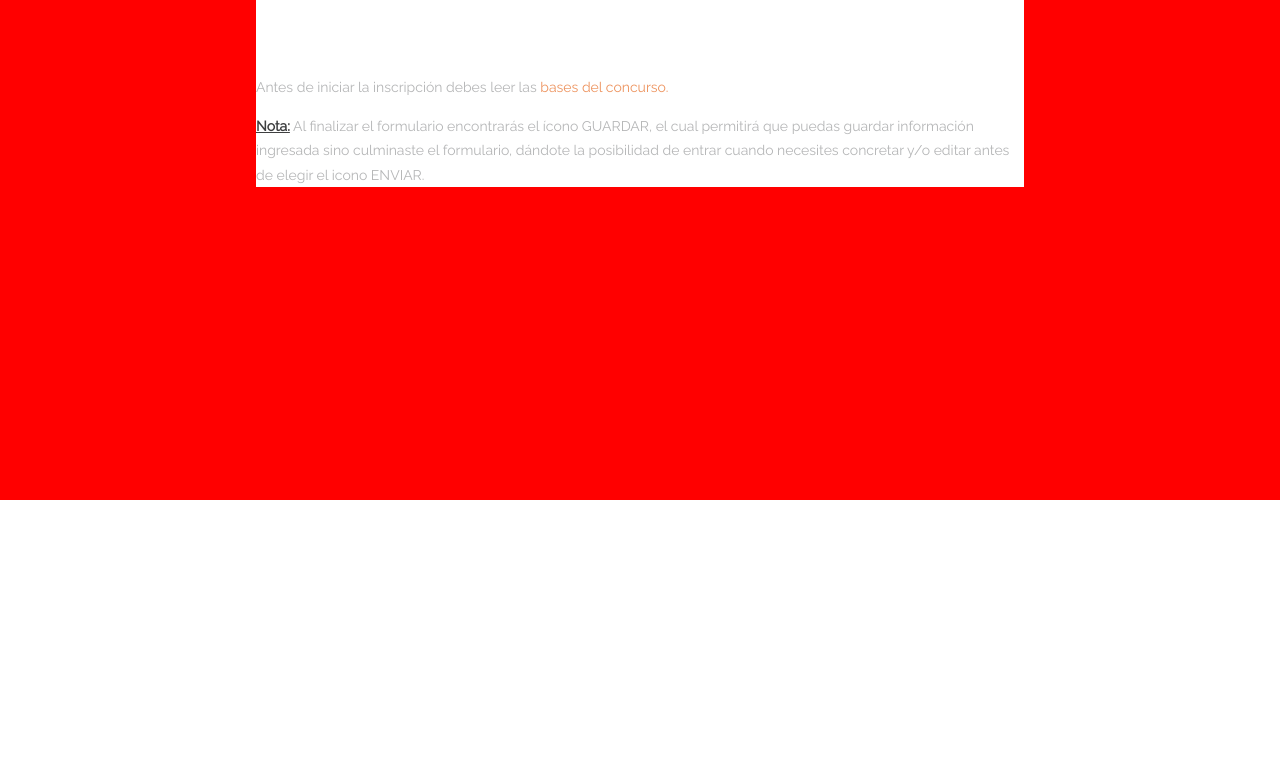
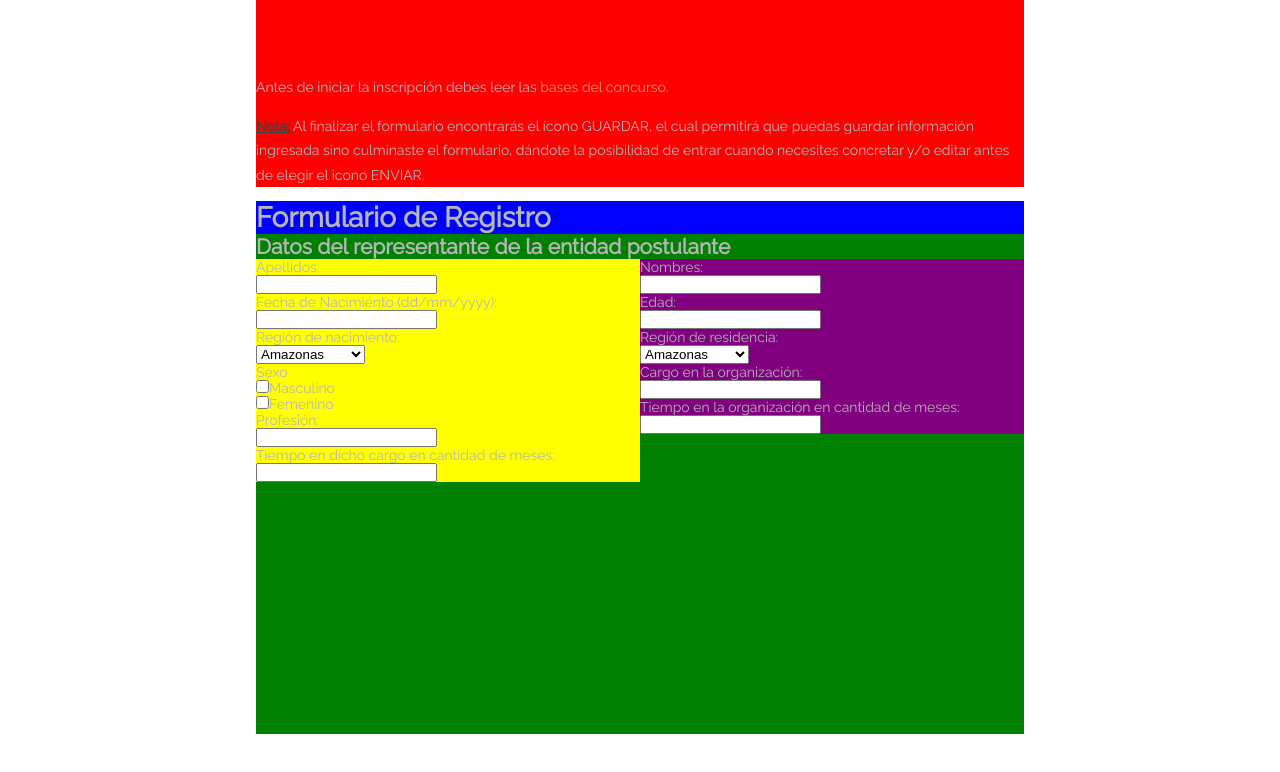
Before and after one commit to RuthMeryCardenas/Leccion26-EJ-KunanForm, a plain HTML site: page index.html in a window 1280 px wide. Drawn offline with Linux system fonts and the light colour scheme.

Commit message:
form-sección datos del represemtamte

```diff
--- a/assets/css/main.css
+++ b/assets/css/main.css
@@ -13,19 +13,18 @@ body {
   font-size: 10px;
 }
 
+.main-container {
+  font-size: 1.4rem;
+  padding: 0 20%;
+}
+
 .text-uppercase {
   text-transform: uppercase;
 }
 
-.main-container {
+/*Sección de Indicaciones*/
+.indications {
   background-color: red;
-  font-size: 1.4rem;
-  height: 500px;
-  padding: 0 20%;
-}
-
-.indications {
-  background-color: white;
   padding-top: 75px;
 }
 
@@ -44,3 +43,31 @@ body {
   color: #3E3F40;
   text-decoration: underline;
 }
+/*Formulario de Registro*/
+.form {
+  background-color: blue;
+}
+
+.representative {
+  background: green;
+  height: 500px;
+  position: relative;
+}
+
+.representative label{
+  display: block;
+}
+
+.representative .column-left {
+  background-color: yellow;
+  left: 0;
+  position: absolute;
+  width: 50%;
+}
+
+.representative .column-right {
+  background-color: purple;
+  position: absolute;
+  right: 0;
+  width: 50%;
+}
--- a/index.html
+++ b/index.html
@@ -9,7 +9,7 @@
   <title>Kunan Form</title>
 </head>
 <body>
-  <div id="main-container" class="main-container">
+  <div class="main-container">
     <section class="indications">
       <p>Antes de iniciar la inscripción debes leer las
         <a href="#">bases del concurso.</a>
@@ -22,7 +22,91 @@
         <span class="text-uppercase">enviar</span>.
       </p>
     </section>
-    <form id="registration-form" class="form" method="post"></form>
+    <form id="registration-form" class="form" method="post">
+      <h1>Formulario de Registro</h1>
+      <section class="representative">
+        <h2>Datos del representante de la entidad postulante</h2>
+        <div class="column-left">
+          <label for="">Apellidos:</label>
+          <input type="text" value="">
+          <label for="">Fecha de Nacimiento (dd/mm/yyyy):</label>
+          <input type="text" value="">
+          <label for="">Región de nacimiento:</label>
+          <select name="">
+            <option value="">Amazonas</option>
+            <option value="">Áncash</option>
+            <option value="">Apurímac</option>
+            <option value="">Arequipa</option>
+            <option value="">Ayacucho</option>
+            <option value="">Cajamarca</option>
+            <option value="">Callao</option>
+            <option value="">Cuzco</option>
+            <option value="">Huancavelica</option>
+            <option value="">Huánuco</option>
+            <option value="">Ica</option>
+            <option value="">Junín</option>
+            <option value="">La Libertad</option>
+            <option value="">Lambayeque</option>
+            <option value="">Lima</option>
+            <option value="">Loreto</option>
+            <option value="">Madre de Dios</option>
+            <option value="">Moquegua</option>
+            <option value="">Pasco</option>
+            <option value="">Piura</option>
+            <option value="">Puno</option>
+            <option value="">San Martín</option>
+            <option value="">Tacna</option>
+            <option value="">Tumbes</option>
+            <option value="">Ucayali</option>
+          </select>
+          <label for="">Sexo</label>
+          <label for=""><input type="checkbox" name="" value="">Masculino</label>
+          <label for=""><input type="checkbox" name="" value="">Femenino</label>
+          <label for="">Profesión:</label>
+          <input type="text" value="">
+          <label for="">Tiempo en dicho cargo en cantidad de meses:</label>
+          <input type="text" value="">
+        </div>
+        <div class="column-right">
+          <label for="">Nombres:</label>
+          <input type="text" value="">
+          <label for="">Edad:</label>
+          <input type="text" value="">
+          <label for="">Región de residencia:</label>
+          <select name="">
+            <option value="">Amazonas</option>
+            <option value="">Áncash</option>
+            <option value="">Apurímac</option>
+            <option value="">Arequipa</option>
+            <option value="">Ayacucho</option>
+            <option value="">Cajamarca</option>
+            <option value="">Callao</option>
+            <option value="">Cuzco</option>
+            <option value="">Huancavelica</option>
+            <option value="">Huánuco</option>
+            <option value="">Ica</option>
+            <option value="">Junín</option>
+            <option value="">La Libertad</option>
+            <option value="">Lambayeque</option>
+            <option value="">Lima</option>
+            <option value="">Loreto</option>
+            <option value="">Madre de Dios</option>
+            <option value="">Moquegua</option>
+            <option value="">Pasco</option>
+            <option value="">Piura</option>
+            <option value="">Puno</option>
+            <option value="">San Martín</option>
+            <option value="">Tacna</option>
+            <option value="">Tumbes</option>
+            <option value="">Ucayali</option>
+          </select>
+          <label for="">Cargo en la organización:</label>
+          <input type="text" value="">
+          <label for="">Tiempo en la organización en cantidad de meses:</label>
+          <input type="text" value="">
+        </div>
+      </section>
+    </form>
     <footer></footer>
   </div>
 </body>
```
